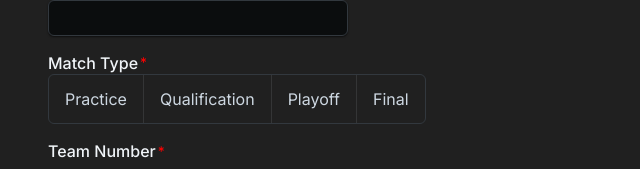
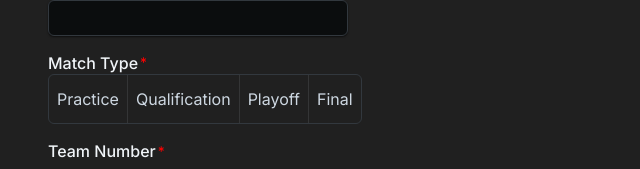
Before and after one commit to arifire21/survey-app-boilerplate, a Next.js app: page /match-survey in a window 1280 px wide. Shown: the part 285-454 px from the top of the page, without its empty margins (0-640 px from the left). Built offline with nearby package versions, Linux system fonts and the light colour scheme.

Commit message:
slight styling changes

```diff
--- a/app/match-survey/match.module.css
+++ b/app/match-survey/match.module.css
@@ -36,6 +36,12 @@
     font-size: larger;
     font-weight: bold;
     text-align: center;
+}
+
+.leftButton:active, .rightButton:active {
+    background-color: #008ba1;
+    color: lightgray;
+    border-color: lightgray;
 }
 
 .leftButton {
--- a/app/match-survey/page.js
+++ b/app/match-survey/page.js
@@ -271,7 +271,7 @@ export default function MatchSurveyPage(){
                             alignItems: 'center',
                             width: 'fit-content',
                             height: 48,
-                            padding: '1rem',
+                            padding: '0.5rem',
                             '&:not([data-first-child])': {
                             borderLeft: '1px solid',
                             borderColor: 'divider',
@@ -350,7 +350,7 @@ export default function MatchSurveyPage(){
                             alignItems: 'center',
                             width: 'fit-content',
                             height: 48,
-                            padding: '1rem',
+                            padding: '1rem !important',
                             '&:not([data-first-child])': {
                             borderLeft: '1px solid',
                             borderColor: 'divider',
--- a/app/pit-results/page.js
+++ b/app/pit-results/page.js
@@ -274,7 +274,6 @@ export default function ViewPitResultsPage(){
         <MenuButton/>
 
         <h1>Pit Survey Results</h1>
-
         {pitLoading && pitLoading == true   //is request loading...
         ? <div style={{display:'flex', textAlign:'center'}}>
           {/* ? yes, render circular */}
@@ -446,8 +445,7 @@ export default function ViewPitResultsPage(){
                 )
                 })}
               </div>
-            )
-          )}
+            ))}
           {/* end filter type trait */}
           </section>
         )}
```
